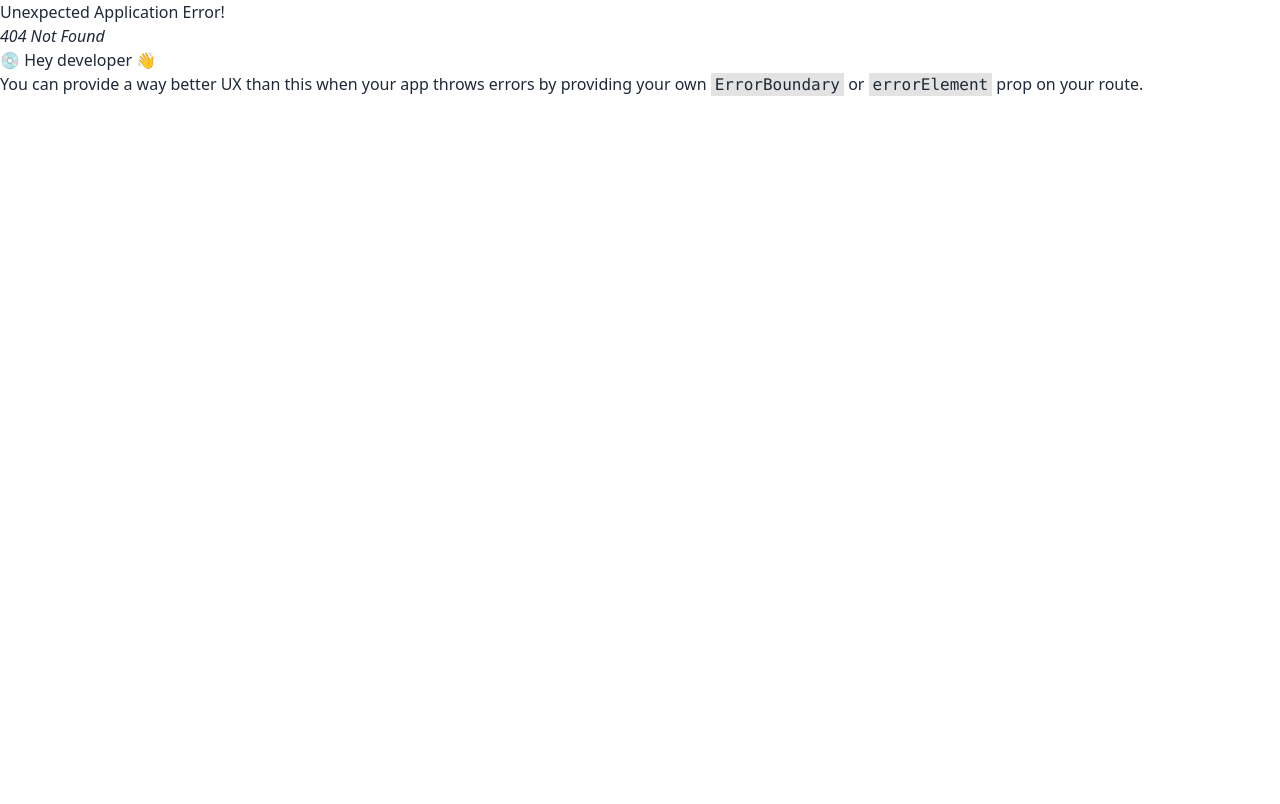
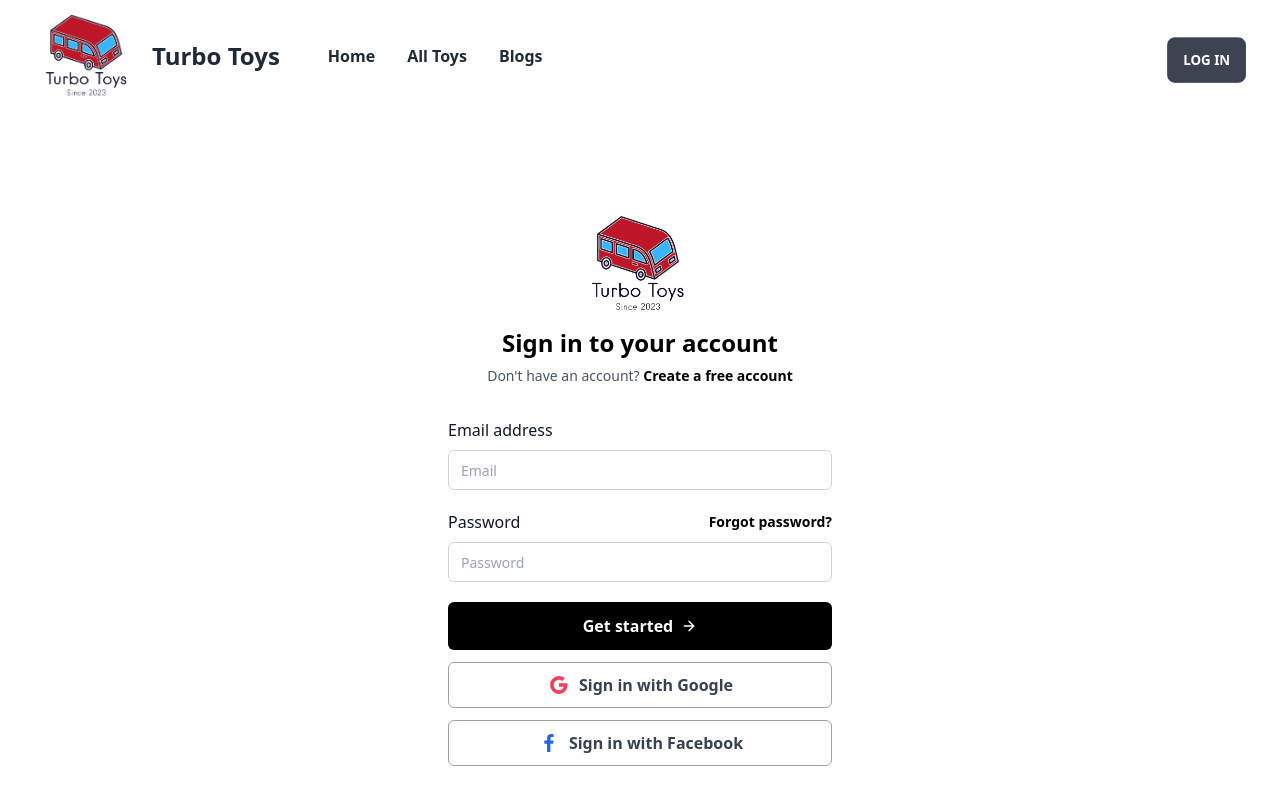
Before and after one commit to tanvir-hossen49/toy-cars-client, a React (Vite) app: page /signin in a window 1280 px wide. Before the commit this address had no page. Shown: the top 804 px of the page. Built offline with nearby package versions, Linux system fonts and the light colour scheme.

Commit message:
added sign in page

```diff
--- /dev/null
+++ b/src/page/SignIn.jsx/SignIn.jsx
@@ -0,0 +1,112 @@
+import { ArrowRight } from "lucide-react";
+import logo from "../../assets/logo.png";
+
+export function SingIn() {
+  return (
+    <div className="flex items-center justify-center px-4 py-10 sm:px-6 sm:py-16 lg:px-8 lg:py-24">
+      <div className="xl:mx-auto xl:w-full xl:max-w-sm 2xl:max-w-md">
+        <div className="mb-2 flex justify-center">
+          <img src={logo} alt="logo" className="w-32 h-28" />
+        </div>
+        <h2 className="text-center text-2xl font-bold leading-tight text-black">
+          Sign in to your account
+        </h2>
+        <p className="mt-2 text-center text-sm text-gray-600 ">
+          Don&apos;t have an account?{" "}
+          <a
+            href="#"
+            title=""
+            className="font-semibold text-black transition-all duration-200 hover:underline"
+          >
+            Create a free account
+          </a>
+        </p>
+        <form action="#" method="POST" className="mt-8">
+          <div className="space-y-5">
+            <div>
+              <label htmlFor="" className="text-base font-medium text-gray-900">
+                {" "}
+                Email address{" "}
+              </label>
+              <div className="mt-2">
+                <input
+                  className="flex h-10 w-full rounded-md border border-gray-300 bg-transparent px-3 py-2 text-sm placeholder:text-gray-400 focus:outline-none focus:ring-1 focus:ring-gray-400 focus:ring-offset-1 disabled:cursor-not-allowed disabled:opacity-50"
+                  type="email"
+                  placeholder="Email"
+                ></input>
+              </div>
+            </div>
+            <div>
+              <div className="flex items-center justify-between">
+                <label
+                  htmlFor=""
+                  className="text-base font-medium text-gray-900"
+                >
+                  {" "}
+                  Password{" "}
+                </label>
+                <a
+                  href="#"
+                  title=""
+                  className="text-sm font-semibold text-black hover:underline"
+                >
+                  {" "}
+                  Forgot password?{" "}
+                </a>
+              </div>
+              <div className="mt-2">
+                <input
+                  className="flex h-10 w-full rounded-md border border-gray-300 bg-transparent px-3 py-2 text-sm placeholder:text-gray-400 focus:outline-none focus:ring-1 focus:ring-gray-400 focus:ring-offset-1 disabled:cursor-not-allowed disabled:opacity-50"
+                  type="password"
+                  placeholder="Password"
+                ></input>
+              </div>
+            </div>
+            <div>
+              <button
+                type="button"
+                className="inline-flex w-full items-center justify-center rounded-md bg-black px-3.5 py-2.5 font-semibold leading-7 text-white hover:bg-black/80"
+              >
+                Get started <ArrowRight className="ml-2" size={16} />
+              </button>
+            </div>
+          </div>
+        </form>
+        <div className="mt-3 space-y-3">
+          <button
+            type="button"
+            className="relative inline-flex w-full items-center justify-center rounded-md border border-gray-400 bg-white px-3.5 py-2.5 font-semibold text-gray-700 transition-all duration-200 hover:bg-gray-100 hover:text-black focus:bg-gray-100 focus:text-black focus:outline-none"
+          >
+            <span className="mr-2 inline-block">
+              <svg
+                className="h-6 w-6 text-rose-500"
+                xmlns="http://www.w3.org/2000/svg"
+                viewBox="0 0 24 24"
+                fill="currentColor"
+              >
+                <path d="M20.283 10.356h-8.327v3.451h4.792c-.446 2.193-2.313 3.453-4.792 3.453a5.27 5.27 0 0 1-5.279-5.28 5.27 5.27 0 0 1 5.279-5.279c1.259 0 2.397.447 3.29 1.178l2.6-2.599c-1.584-1.381-3.615-2.233-5.89-2.233a8.908 8.908 0 0 0-8.934 8.934 8.907 8.907 0 0 0 8.934 8.934c4.467 0 8.529-3.249 8.529-8.934 0-.528-.081-1.097-.202-1.625z"></path>
+              </svg>
+            </span>
+            Sign in with Google
+          </button>
+          <button
+            type="button"
+            className="relative inline-flex w-full items-center justify-center rounded-md border border-gray-400 bg-white px-3.5 py-2.5 font-semibold text-gray-700 transition-all duration-200 hover:bg-gray-100 hover:text-black focus:bg-gray-100 focus:text-black focus:outline-none"
+          >
+            <span className="mr-2 inline-block">
+              <svg
+                className="h-6 w-6 text-[#2563EB]"
+                xmlns="http://www.w3.org/2000/svg"
+                viewBox="0 0 24 24"
+                fill="currentColor"
+              >
+                <path d="M13.397 20.997v-8.196h2.765l.411-3.209h-3.176V7.548c0-.926.258-1.56 1.587-1.56h1.684V3.127A22.336 22.336 0 0 0 14.201 3c-2.444 0-4.122 1.492-4.122 4.231v2.355H7.332v3.209h2.753v8.202h3.312z"></path>
+              </svg>
+            </span>
+            Sign in with Facebook
+          </button>
+        </div>
+      </div>
+    </div>
+  );
+}
--- a/src/routes/routes.jsx
+++ b/src/routes/routes.jsx
@@ -1,6 +1,7 @@
 import { createBrowserRouter } from "react-router-dom";
 import MainLayout from "../layout/MainLayout";
 import Home from "../page/Home/Home";
+import { SingIn } from "../page/SignIn.jsx/SignIn";
 
 export const router = createBrowserRouter([
   {
@@ -11,6 +12,10 @@
         path: "/",
         element: <Home />,
       },
+      {
+        path: "/signin",
+        element: <SingIn />,
+      },
     ],
   },
 ]);
```
Also changed, not shown: src/page/SignUp/SignUp.jsx (added).
